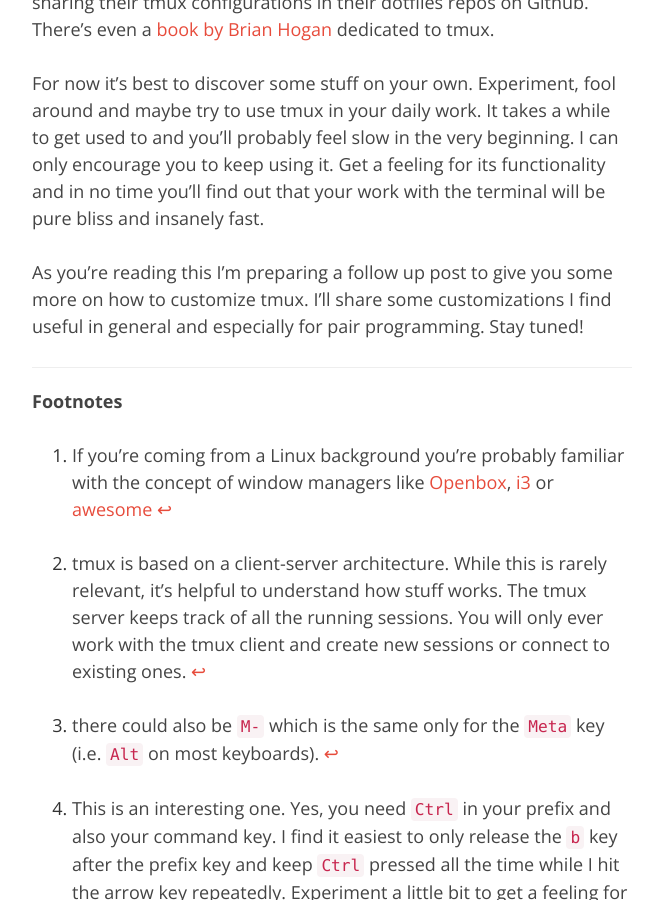
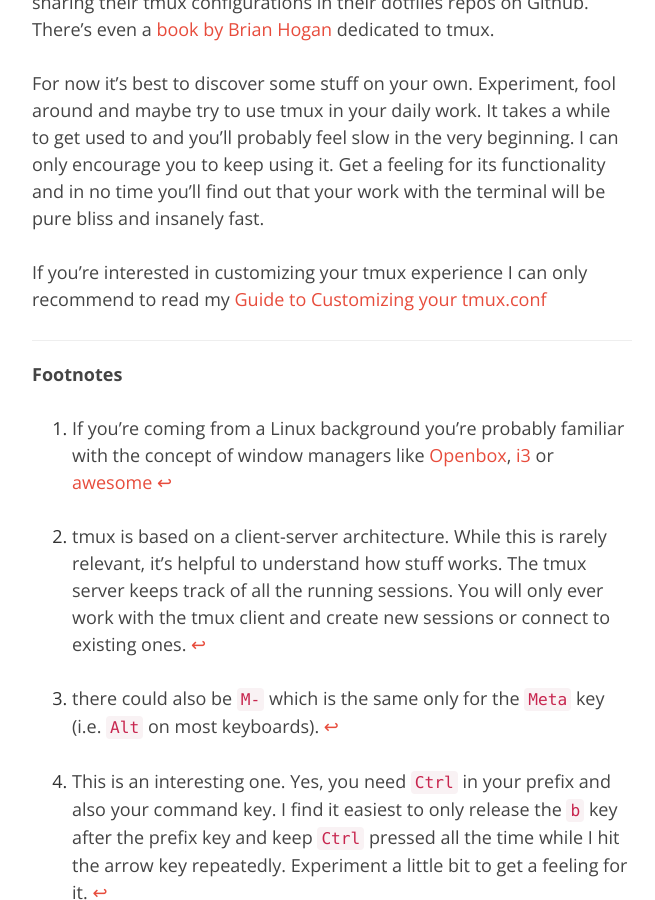
Before and after one commit to hamvocke/hamvocke.github.io, a Jekyll site: the page built from _posts/2015-08-16-a-quick-and-easy-guide-to-tmux.md, in a window 1280 px wide and 900 px high, scrolled down 8666 px. Shown: the whole window, without its empty margins (308-963 px from the left). Built offline with Jekyll 4.4.1, drawn with Linux system fonts in a browser that asks for light colours; nearby versions of some CDN libraries; comment, search, counter and statistics services are not loaded.

Commit message:
adding link to new customization post

```diff
--- a/_posts/2015-08-16-a-quick-and-easy-guide-to-tmux.md
+++ b/_posts/2015-08-16-a-quick-and-easy-guide-to-tmux.md
@@ -139,7 +139,7 @@ On top of that there are plenty of resources out there that help you getting fur
 
 For now it's best to discover some stuff on your own. Experiment, fool around and maybe try to use tmux in your daily work. It takes a while to get used to and you'll probably feel slow in the very beginning. I can only encourage you to keep using it. Get a feeling for its functionality and in no time you'll find out that your work with the terminal will be pure bliss and insanely fast.
 
-As you're reading this I'm preparing a follow up post to give you some more on how to customize tmux. I'll share some customizations I find useful in general and especially for pair programming. Stay tuned!
+If you're interested in customizing your tmux experience I can only recommend to read my [Guide to Customizing your tmux.conf](/blog/a-guide-to-customizing-your-tmux-conf/)
 
 <hr>
 **Footnotes**
```
